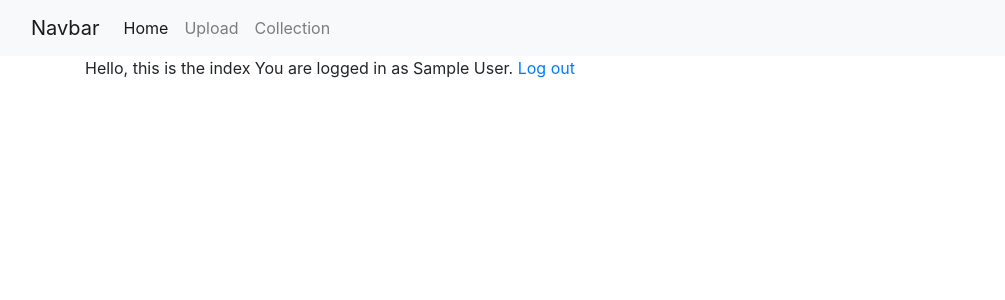
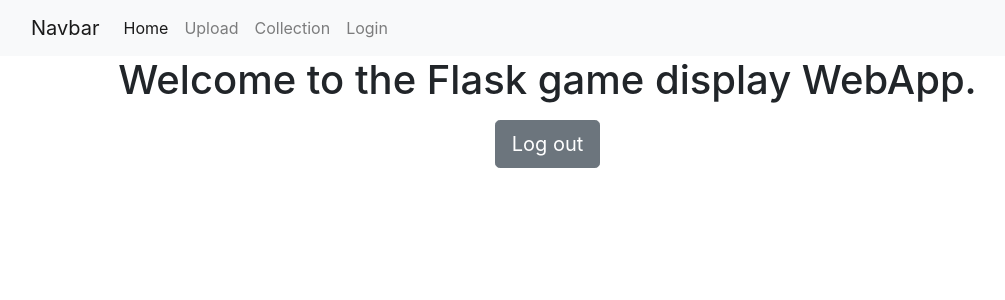
Before and after one commit to keshiki808/flask-game-collection-display, a Flask app: page / in a window 1280 px wide. Shown: the top 300 px of the page, without its empty margins (0-1005 px from the left). Run offline with Flask 2, Linux system fonts and the light colour scheme; the visitor is signed in with stand-in values (Sample User, id 1); some libraries are stand-ins or nearby versions.

Commit message:
Improved login

```diff
--- a/application.py
+++ b/application.py
@@ -1,11 +1,12 @@
 import sqlite3
 from contextlib import closing
-from flask import Flask, render_template, redirect, request, abort, session
+from flask import Flask, render_template, redirect, request, abort, session, flash, url_for
 from flask_wtf import FlaskForm
 from wtforms import StringField, SubmitField, IntegerField, FileField, PasswordField
 from wtforms.validators import DataRequired
 from flask_session import Session
 import flask_login
+
 
 import os
 
@@ -23,7 +24,11 @@ login_manager = flask_login.LoginManager()
 
 login_manager.init_app(app)
 
-users = {'ericstock@gmail.com': {'password': 'terminator2fan'}}
+login_manager.login_view = 'login'
+
+users = {'test': {'password': '123'}}
+
+
 
 class User(flask_login.UserMixin):
     pass
@@ -43,30 +48,33 @@ def request_loader(request):
     email = request.form.get('email')
     if email not in users:
         return
-
     user = User()
     user.id = email
     return user
 
+
+
 @app.route('/login', methods=['GET', 'POST'])
 def login():
+    form = LoginForm()
     if request.method == 'GET':
-        return '''
-               <form action='login' method='POST'>
-                <input type='text' name='email' id='email' placeholder='email'/>
-                <input type='password' name='password' id='password' placeholder='password'/>
-                <input type='submit' name='submit'/>
-               </form>
-               '''
+        return render_template('login.html', form=form)
+    email = request.form['email']
+    if email in users:
+        if request.form['password'] == users[email]['password']:
+            user = User()
+            user.id = email
+            flask_login.login_user(user)
+            flash('Login successful. Welcome to the game display web app!', 'success')
+            return redirect(url_for('index'))
+    else:
+        flash('Login Unsuccessful. Please try logging in again', 'danger')
+    return render_template('login.html', form=form)
 
-    email = request.form['email']
-    if request.form['password'] == users[email]['password']:
-        user = User()
-        user.id = email
-        flask_login.login_user(user)
-        return redirect("/upload")
-
-    return 'Bad login'
+# @app.route('/home', methods=['GET', 'POST'])
+# @flask_login.login_required
+# def home():
+#     return render_template('home.html')
 
 
 @app.route('/protected')
@@ -75,13 +83,15 @@ def protected():
     return 'Logged in as: ' + flask_login.current_user.id
 
 @app.route('/logout')
+@flask_login.login_required
 def logout():
-    flask_login.logout_user()
-    return 'Logged out'
+    if flask_login.current_user.is_authenticated:
+        flask_login.logout_user()
+    return render_template('logout.html')
 
-@login_manager.unauthorized_handler
-def unauthorized_handler():
-    return 'Unauthorized'
+# @login_manager.unauthorized_handler
+# def unauthorized_handler():
+#     return 'Unauthorized'
 
 
 class GameForm(FlaskForm):
@@ -97,7 +107,7 @@ class GameForm(FlaskForm):
 class LoginForm(FlaskForm):
     email = StringField('Email:')
     password = PasswordField('Password:')
-    submit = SubmitField('Login:')
+    submit = SubmitField('Login')
 
 
     # game_name = StringField("Enter the game name:", validators=[DataRequired()],  render_kw={'style': 'width: 100%'})
@@ -110,10 +120,15 @@ class LoginForm(FlaskForm):
     # submit = SubmitField("Submit")
 
 
+# @app.route("/")
+# def index():
+#     if not session.get("name"):
+#         return redirect("/login")
+#     return render_template("index.html")
+
 @app.route("/")
+@flask_login.login_required
 def index():
-    if not session.get("name"):
-        return redirect("/login")
     return render_template("index.html")
 
 # @app.route("/login", methods=["GET","POST"])
--- a/static/css/styles.css
+++ b/static/css/styles.css
@@ -1,3 +1,15 @@
 #collection-item-submission span{
     color:red
 }
+
+#login-form span{
+    color:red
+}
+
+.error {
+    color: red
+}
+
+.success {
+    color: green
+}
--- a/static/js/form.js
+++ b/static/js/form.js
@@ -1,6 +1,4 @@
 $(document).ready(() => {
-  console.log($('#game_developer').val().trim());
-  console.log($('#game_developer'));
   $('#collection-item-submission').submit((e) => {
     const gameName = $('#game_name').val().trim();
     const gameDeveloper = $('#game_developer').val().trim();
@@ -11,8 +9,7 @@ $(document).ready(() => {
     const imageFile = $('#image_file').val().trim();
     const consoleResponse = $('#console').val().trim();
 
-    console.log(gameDeveloper);
-    console.log($('#game_developer'));
+
 
     let valid = true;
     if (gameName === '') {
--- /dev/null
+++ b/templates/home.html
@@ -0,0 +1 @@
+{% extends "layout.html" %}
--- a/templates/index.html
+++ b/templates/index.html
@@ -1,12 +1,14 @@
 {% extends "layout.html" %}
 
 {% block body %}
-
-Hello, this is the index
-    {% if session.name %}
-        You are logged in as {{ session.name }}. <a href="/logout"> Log out </a>
-    {% else %}
-        You are not logged in. <a href="/login"> Log in </a>
-    {% endif %}
+        <div class = "text-center">
+        <main role="main" class="inner cover ">
+                <h1 class="cover-heading">Welcome to the Flask game display WebApp.</h1>
+                <p class="lead"></p>
+                <p class="lead">
+                  <a href="/logout" class="btn btn-lg btn-secondary">Log out</a>
+                </p>
+        </div>
+        </main>
 
 {% endblock %}
--- a/templates/layout.html
+++ b/templates/layout.html
@@ -31,12 +31,27 @@
                 <li class="nav-item">
                     <a class="nav-link" href={{url_for("collection")}}>Collection</a>
                 </li>
+                <li class="nav-item">
+                    <a class="nav-link" href={{url_for("login")}}>Login</a>
+                </li>
+
             </ul>
         </div>
     </div>
 </nav>
 <div class="container">
+    <div class="col-md-10">
+    {% with messages = get_flashed_messages(with_categories=true) %}
+    {% if messages %}
+    {% for category, message in messages %}
+    <div class="alert alert-{{category}}">
+        {{ message }}
+    </div>
+    {% endfor %}
+    {% endif %}
+    {% endwith %}
     {% block body %}{% endblock %}
+</div>
 
 </div>
 
--- /dev/null
+++ b/templates/logout.html
@@ -0,0 +1 @@
+{% extends "layout.html" %}
```
Also changed, not shown: static/js/login.js (added, +25 -0 lines), templates/login.html (+7 -3 lines).
